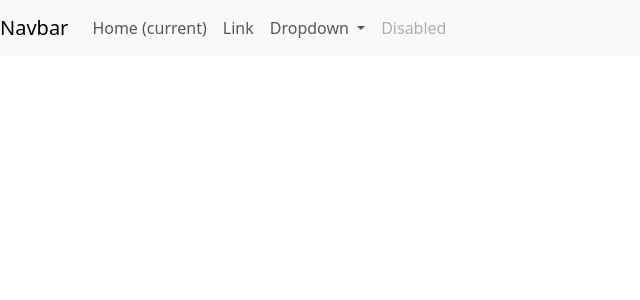
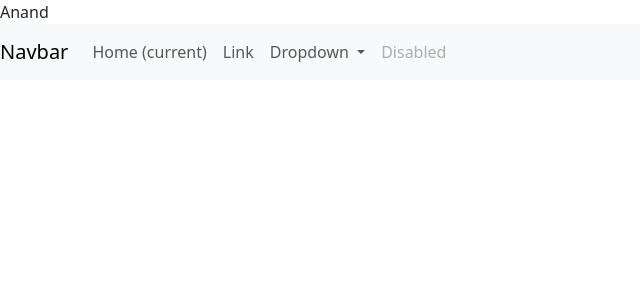
Before and after one commit to suchandramallick/trackify, a PHP site: page / in a window 1280 px wide. Shown: the top 300 px of the page, without its empty margins (0-640 px from the left). Run offline with PHP 8.4, Linux system fonts and the light colour scheme.

Commit message:
Update index.php

```diff
--- a/index.php
+++ b/index.php
@@ -12,6 +12,7 @@
 <body>
     <?php
     require('database.php');
+echo "Anand";
     include("constant/navbar.php");
 
     ?>
```
